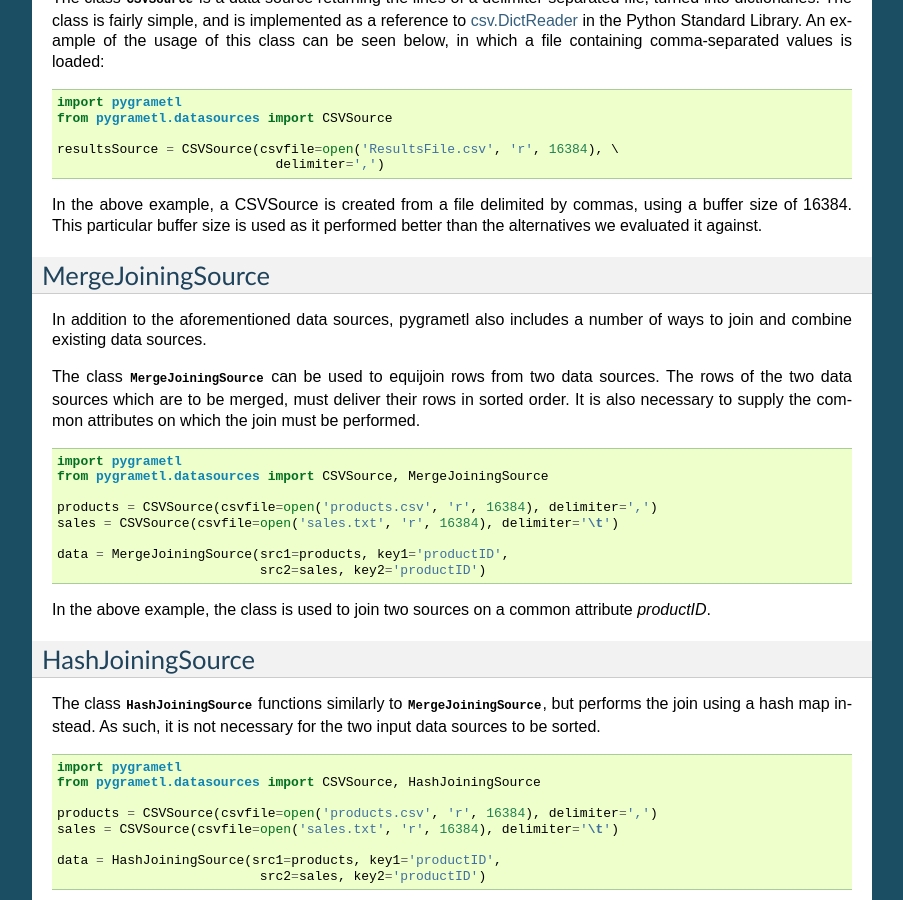
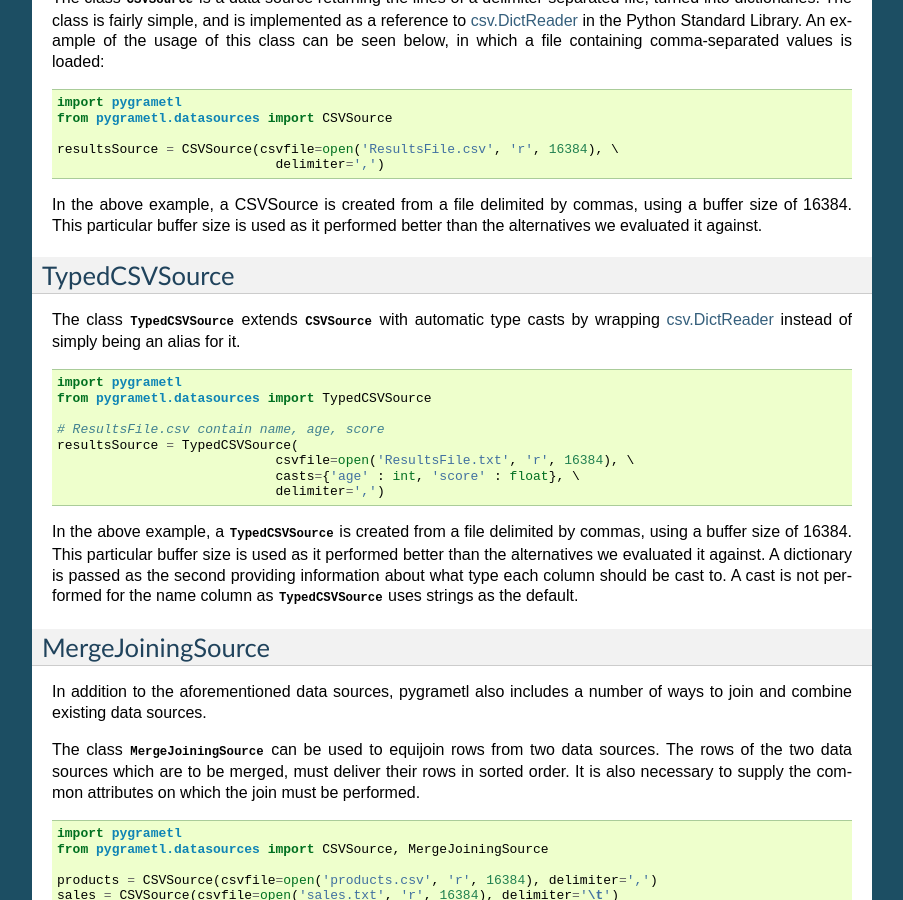
Before and after one commit to chrthomsen/pygrametl, a Sphinx documentation site: the page built from docs/examples/datasources.rst, in a window 1280 px wide and 900 px high, scrolled down 1124 px. Shown: the whole window, without its empty margins (198-1101 px from the left). Built offline with Sphinx 7.4.7, drawn with Linux system fonts in a browser that asks for light colours; pages that are not in the unit, such as notebooks, are missing from menus; the version number is read from the project's files by our own code.

Commit message:
Added a code example showcasing TypedCSVSource

```diff
--- a/docs/examples/datasources.rst
+++ b/docs/examples/datasources.rst
@@ -90,6 +90,31 @@ which a file containing comma-separated values is loaded:
 In the above example, a CSVSource is created from a file delimited by commas,
 using a buffer size of 16384. This particular buffer size is used as it
 performed better than the alternatives we evaluated it against.
+
+TypedCSVSource
+--------------
+The class :class:`.TypedCSVSource` extends :class:`.CSVSource` with automatic
+type casts by wrapping `csv.DictReader
+<http://docs.python.org/2/library/csv.html#csv.DictReader>`_  instead of simply
+being an alias for it.
+
+.. code-block:: python
+
+    import pygrametl
+    from pygrametl.datasources import TypedCSVSource
+
+    # ResultsFile.csv contain name, age, score
+    resultsSource = TypedCSVSource(
+                                csvfile=open('ResultsFile.txt', 'r', 16384), \
+                                casts={'age' : int, 'score' : float}, \
+                                delimiter=',')
+
+In the above example, a :class:`.TypedCSVSource` is created from a file
+delimited by commas, using a buffer size of 16384. This particular buffer size
+is used as it performed better than the alternatives we evaluated it against. A
+dictionary is passed as the second providing information about what type each
+column should be cast to. A cast is not performed for the name column as
+:class:`.TypedCSVSource` uses strings as the default.
 
 MergeJoiningSource
 ------------------
```
